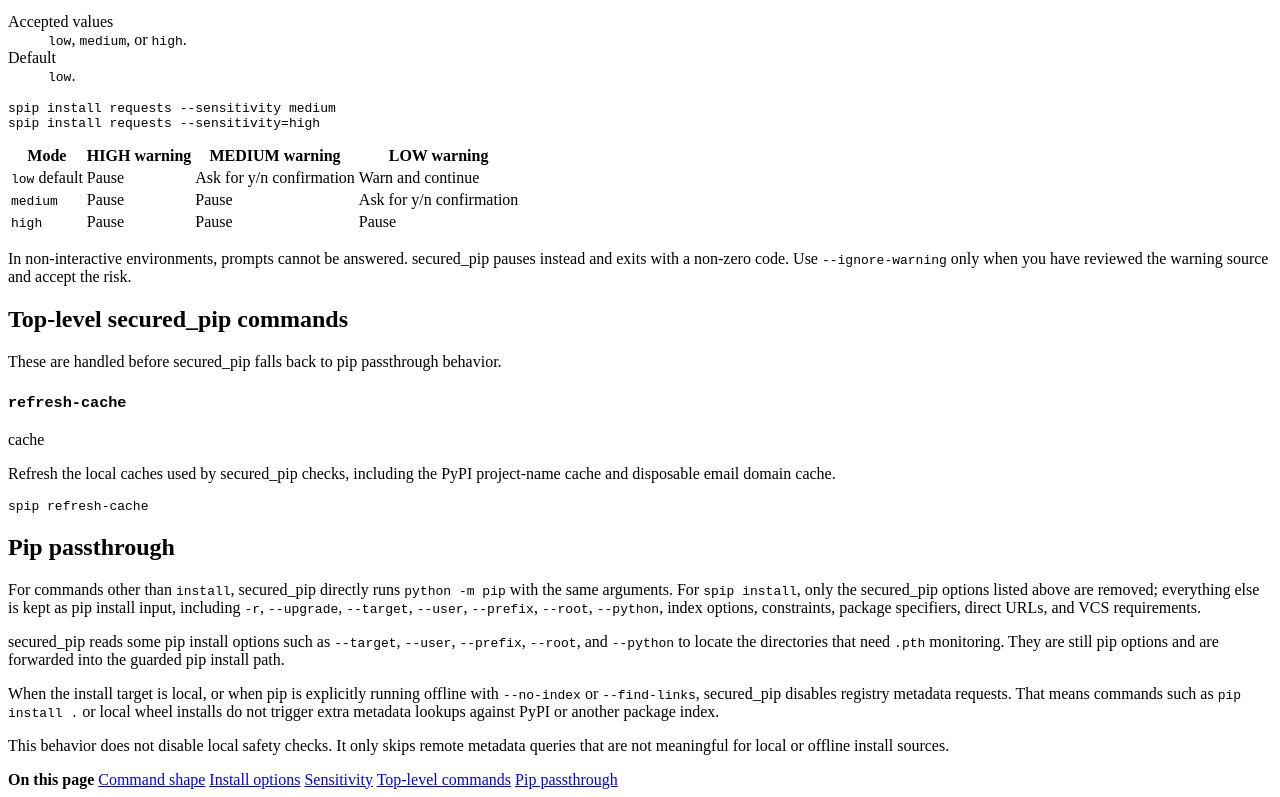
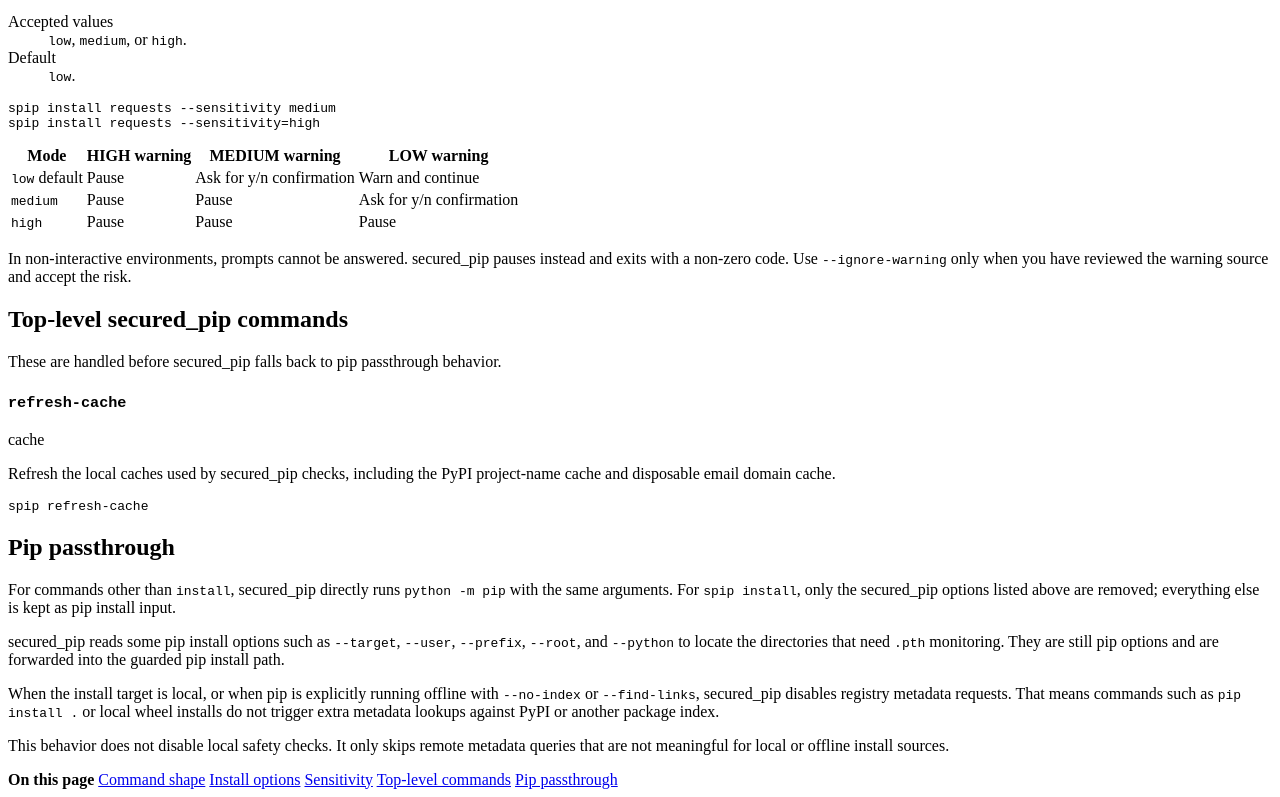
Before and after one commit to LamentXU123/secpipw, a website built with Vite: page doc/docs/parameters.html in a window 1280 px wide. Shown: the part 1366-2163 px from the top of the page. Built offline with nearby package versions, Linux system fonts and the light colour scheme.

Commit message:
improve wording

```diff
--- a/doc/docs/parameters.html
+++ b/doc/docs/parameters.html
@@ -222,9 +222,7 @@
               For commands other than <code>install</code>, secured_pip directly runs
               <code>python -m pip</code> with the same arguments. For <code>spip install</code>, only
               the secured_pip options listed above are removed; everything else is kept as pip install
-              input, including <code>-r</code>, <code>--upgrade</code>, <code>--target</code>,
-              <code>--user</code>, <code>--prefix</code>, <code>--root</code>, <code>--python</code>,
-              index options, constraints, package specifiers, direct URLs, and VCS requirements.
+              input.
             </p>
             <p>
               secured_pip reads some pip install options such as <code>--target</code>, <code>--user</code>,
```
Also changed, not shown: doc/zh-cn/docs/parameters.html (+1 -3 lines).
